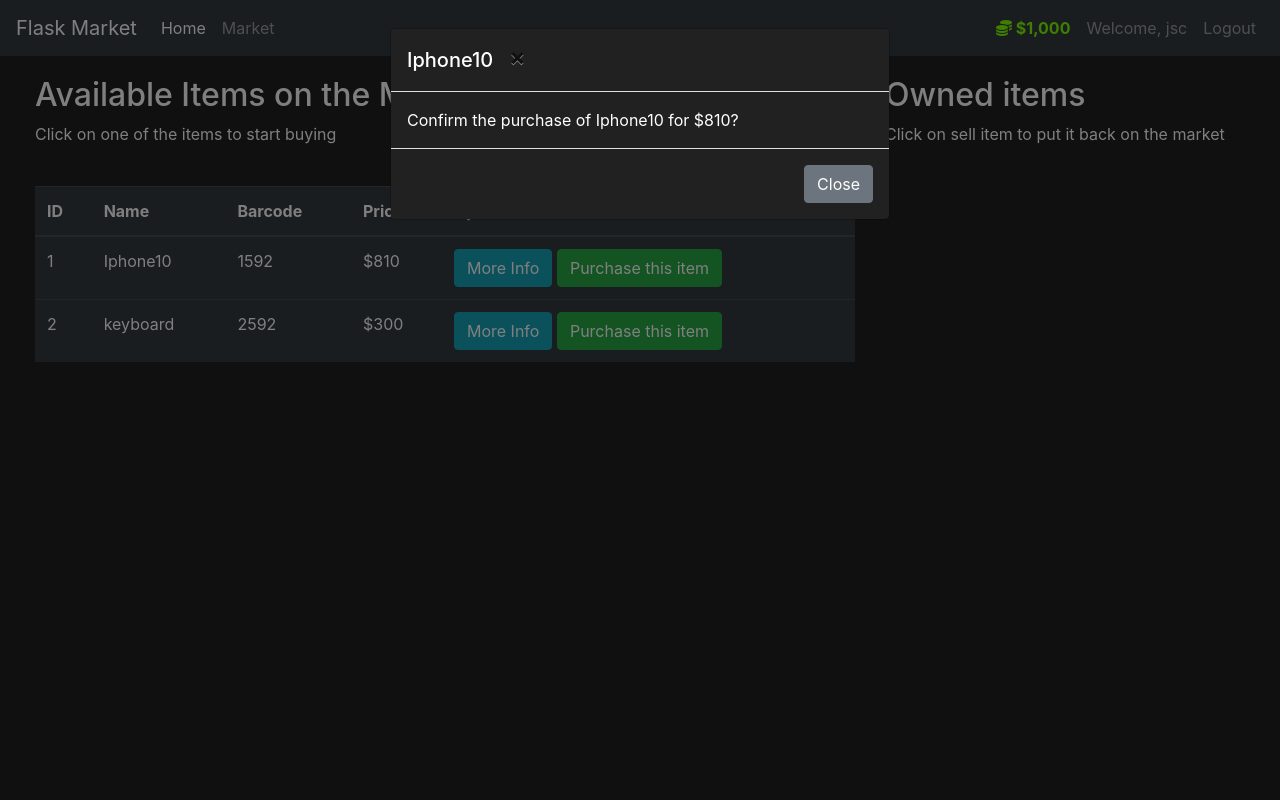
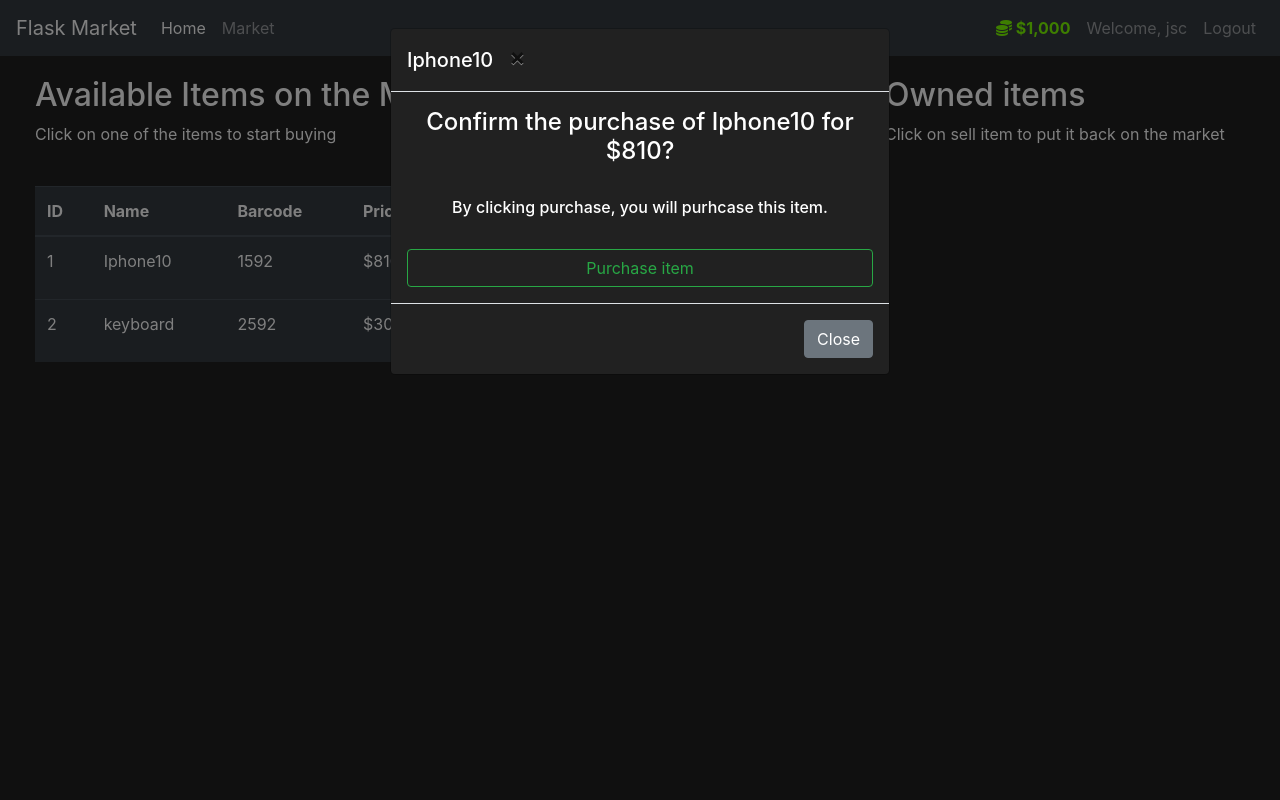
Before and after one commit to James-h95/login-website, a Flask app: page /market in a window 1280 px wide, after a click on "Purchase this item". Run offline with Flask 3, Linux system fonts and the light colour scheme; a user stored in the database is signed in; some libraries are stand-ins or nearby versions.

Commit message:
Import request to use so we know which item user has clicked on to purchase.

```diff
--- a/market/forms.py
+++ b/market/forms.py
@@ -27,3 +27,9 @@
     username = StringField(label='User Name:', validators=[DataRequired()])
     password = StringField(label='Password:', validators=[DataRequired()])
     submit = SubmitField(label='Sign in')
+
+class PurchaseItemForm(FlaskForm):
+    submit = SubmitField(label="Purchase item")
+
+class SellItemForm(FlaskForm):
+    submit = SubmitField(label="Sell item")
--- a/market/routes.py
+++ b/market/routes.py
@@ -1,7 +1,7 @@
 from market import app
-from flask import render_template, redirect, url_for, flash
+from flask import render_template, redirect, url_for, flash, request
 from market.models import Item, User
-from market.forms import RegisterForm, LoginForm
+from market.forms import RegisterForm, PurchaseItemForm, LoginForm
 from market import db
 from flask_login import login_user, logout_user, login_required
 
@@ -10,11 +10,15 @@
 def home_page():
     return render_template('home.html')
 
-@app.route('/market')
+@app.route('/market',methods=['GET','POST'])
 @login_required # Redirects user to login page first
 def market_page():
+    purchase_form = PurchaseItemForm()
+    if purchase_form.validate_on_submit():
+        print(request.form.get('purchased_item'))
     items = Item.query.all()
-    return render_template('market.html',items=items)
+
+    return render_template('market.html',items=items, purchase_form=purchase_form)
 
 @app.route('/register', methods=['GET','POST'])
 def register_page():
--- a/market/templates/includes/items_modals.html
+++ b/market/templates/includes/items_modals.html
@@ -50,7 +50,16 @@
         </button>
       </div>
       <div class="modal-body">
-        Confirm the purchase of {{ item.name }} for ${{ item.price }}?
+        <form method="POST">
+          {{ purchase_form.hidden_tag()}}
+
+          <h4 class="text-center">Confirm the purchase of {{ item.name }} for ${{ item.price }}?</h4>
+          <br>
+          <h6 class="text-center">By clicking purchase,  you will purhcase this item.</h6>
+          <br>
+          <input id="purchased_item" name="purchased_item" type="hidden" value="{{item.name}}"> <!-- So we know which item user bought-->
+          {{ purchase_form.submit(class="btn btn-outline-success btn-block") }}
+        </form>
       </div>
       <div class="modal-footer">
         <button type="button" class="btn btn-secondary"
```
Also changed, not shown: instance/market.db.
